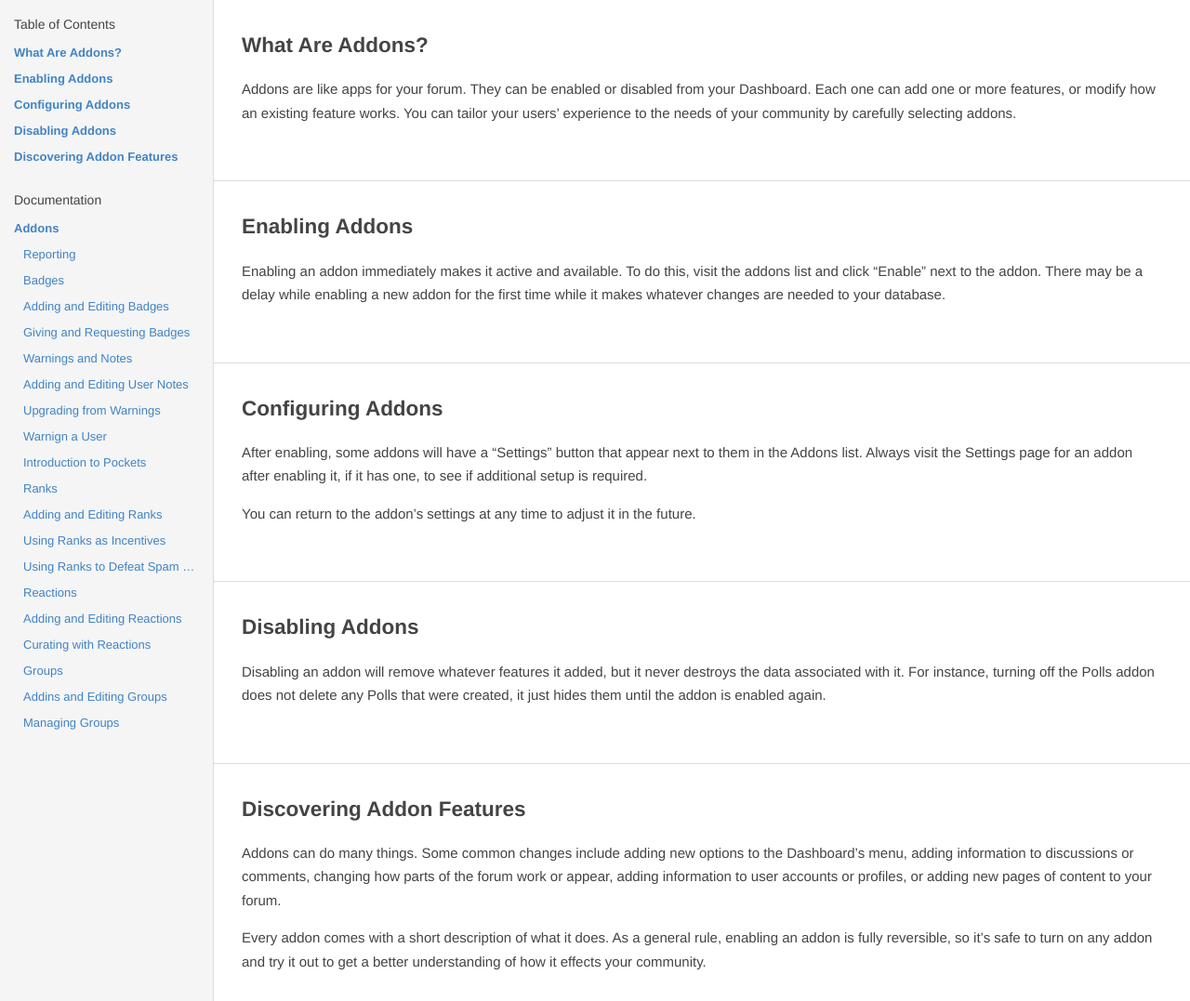
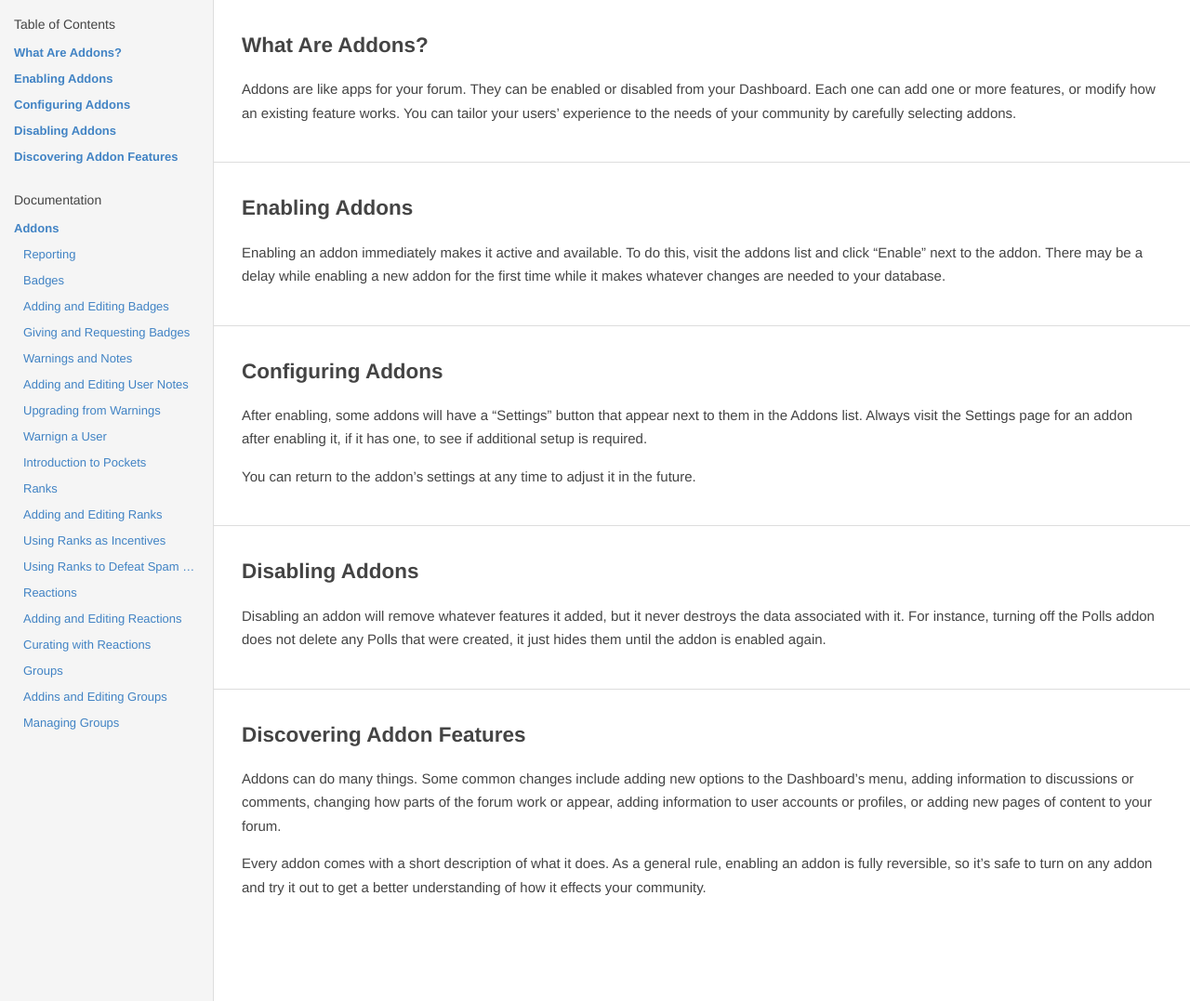
Before and after one commit to hgtonight/vanilladocs, a Jekyll site: the page built from features/addons/index.md, in a window 1280 px wide and 1077 px high. Shown: the whole window at 93% size. Built offline with Jekyll 4.4.1, drawn with Linux system fonts in a browser that asks for light colours; nearby versions of some CDN libraries; Markdown is read by kramdown in place of the engine named in the settings.

Commit message:
Slightly more sane section spacing

```diff
--- a/assets/scss/globals/_scaffolding.scss
+++ b/assets/scss/globals/_scaffolding.scss
@@ -44,7 +44,7 @@ a {
 .content {
   h2 {
     padding: 30px 30px 0;
-    margin: 60px -30px 15px !important;
+    margin: 40px -30px 15px !important;
     border-top: #ddd solid 1px;
 
     &:first-child {
```
Also changed, not shown: assets/css/docs.min.css.
